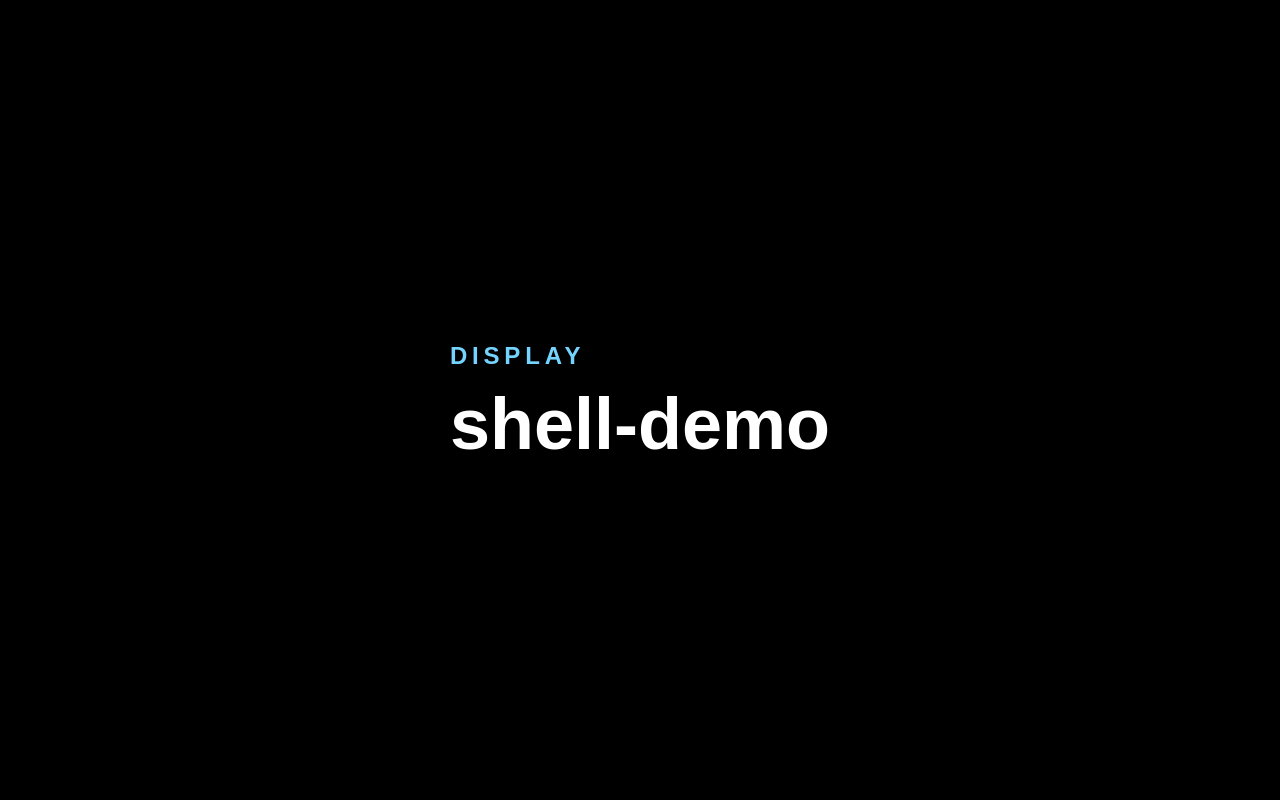
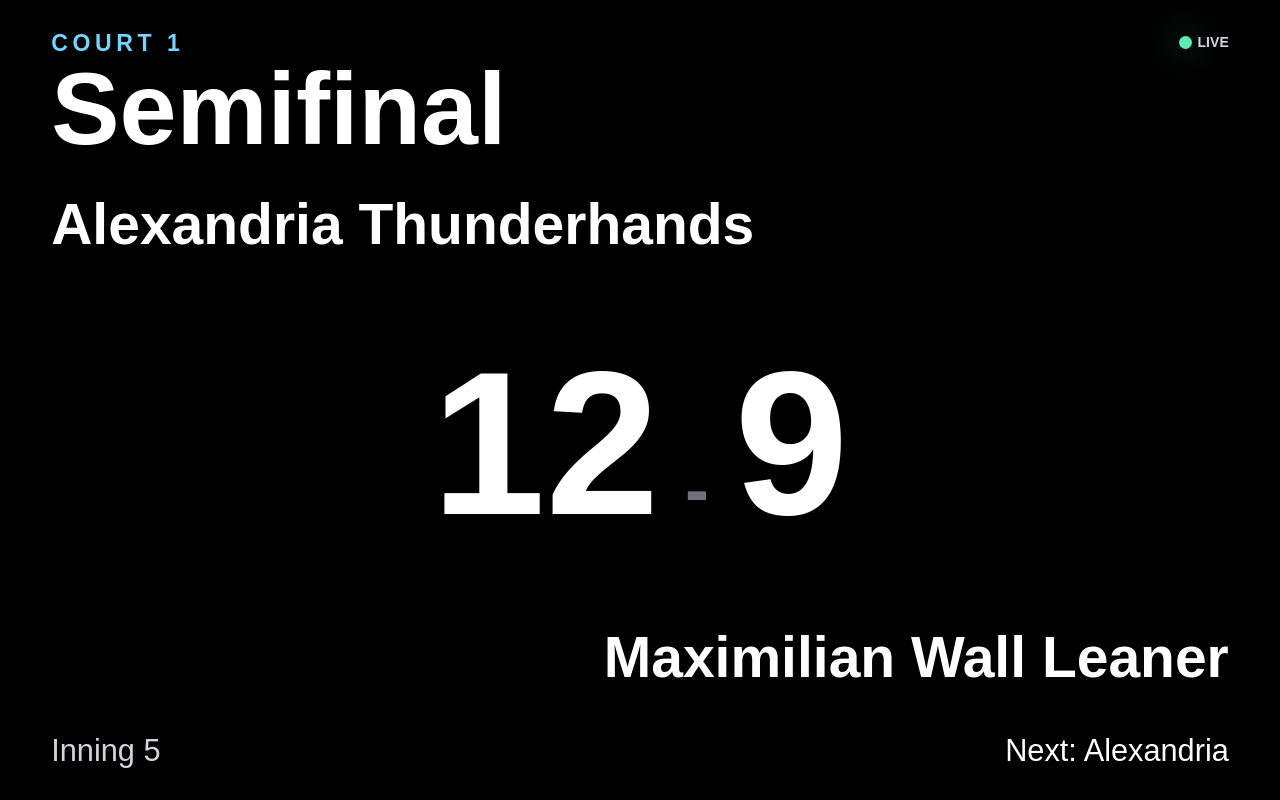
Before and after one commit to buddies-dev/wumbotron, a Next.js app: page /display/shell-demo in a window 1280 px wide. Built offline with nearby package versions, Linux system fonts and the light colour scheme.

Commit message:
Add display shell primitives

```diff
--- a/src/app/display/[matchId]/page.tsx
+++ b/src/app/display/[matchId]/page.tsx
@@ -1,3 +1,5 @@
+import { FitText } from "@/components/display/FitText";
+
 type DisplayPageProps = {
   params: Promise<{
     matchId: string;
@@ -10,12 +12,18 @@ export default async function DisplayPage({ params }: DisplayPageProps) {
   console.log("display match id:", matchId);
 
   return (
-    <main className="safe-area flex h-full items-center justify-center">
-      <div>
-        <p className="text-2xl font-semibold uppercase tracking-[0.2em] text-sky-300">
+    <main className="flex h-full items-center justify-center">
+      <div className="w-full text-center">
+        <p className="text-display-label font-semibold uppercase text-sky-300">
           Display
         </p>
-        <h1 className="mt-4 text-7xl font-bold tracking-normal">{matchId}</h1>
+        <FitText
+          className="mt-[2vmin] font-black tracking-normal"
+          minFontSize={72}
+          maxFontSize={280}
+        >
+          {matchId}
+        </FitText>
       </div>
     </main>
   );
--- a/src/app/display/layout.tsx
+++ b/src/app/display/layout.tsx
@@ -4,8 +4,8 @@ export default function DisplayLayout({
   children: React.ReactNode;
 }>) {
   return (
-    <section className="h-dvh overflow-hidden bg-black text-white">
-      {children}
+    <section className="h-dvh min-h-screen overflow-hidden bg-black text-white">
+      <div className="safe-tv h-full overflow-hidden">{children}</div>
     </section>
   );
 }
--- /dev/null
+++ b/src/app/display/shell-demo/page.tsx
@@ -0,0 +1,44 @@
+import { ConnectionDot } from "@/components/display/ConnectionDot";
+import { FitText } from "@/components/display/FitText";
+
+export default function DisplayShellDemoPage() {
+  return (
+    <main className="relative flex h-full flex-col justify-between">
+      <ConnectionDot status="live" className="absolute right-0 top-0" />
+
+      <header className="pr-[18vmin]">
+        <p className="text-display-label font-semibold uppercase text-sky-300">
+          Court 1
+        </p>
+        <h1 className="mt-[1vmin] text-[clamp(4rem,8vw,8rem)] leading-[0.9] font-black">
+          Semifinal
+        </h1>
+      </header>
+
+      <section className="grid min-h-0 flex-1 grid-rows-[auto_auto_auto] items-center gap-[2vmin]">
+        <div className="min-w-0">
+          <FitText className="h-[7vmin] font-black" maxFontSize={76}>
+            Alexandria Thunderhands
+          </FitText>
+        </div>
+
+        <div className="score-nums text-center text-[clamp(8rem,16vw,18rem)] leading-[0.82] font-black">
+          12
+          <span className="mx-[2vw] text-[0.35em] text-zinc-500">-</span>
+          9
+        </div>
+
+        <div className="min-w-0 text-right">
+          <FitText className="h-[7vmin] font-black" maxFontSize={76}>
+            Maximilian Wall Leaner
+          </FitText>
+        </div>
+      </section>
+
+      <footer className="flex items-end justify-between text-display-body text-zinc-300">
+        <span>Inning 5</span>
+        <span className="score-nums text-white">Next: Alexandria</span>
+      </footer>
+    </main>
+  );
+}
--- a/src/app/globals.css
+++ b/src/app/globals.css
@@ -22,3 +22,32 @@ body {
 @utility safe-area {
   padding: 5vh 5vw;
 }
+
+@utility safe-tv {
+  padding: clamp(2rem, 4vh, 5rem) clamp(2rem, 4vw, 6rem);
+}
+
+@utility text-display {
+  font-size: clamp(8rem, 18vw, 24rem);
+  line-height: 0.86;
+}
+
+@utility text-display-title {
+  font-size: clamp(4rem, 9vw, 12rem);
+  line-height: 0.94;
+}
+
+@utility text-display-label {
+  font-size: clamp(1.1rem, 1.8vw, 2.2rem);
+  letter-spacing: 0.2em;
+  line-height: 1;
+}
+
+@utility text-display-body {
+  font-size: clamp(1.5rem, 2.4vw, 3rem);
+  line-height: 1.15;
+}
+
+@utility score-nums {
+  font-variant-numeric: tabular-nums;
+}
--- a/src/app/page.tsx
+++ b/src/app/page.tsx
@@ -1,4 +1,22 @@
 export default function Home() {
+  const routes = [
+    {
+      href: "/display/test",
+      label: "Display shell",
+      description: "Placeholder match display route",
+    },
+    {
+      href: "/control/test",
+      label: "Control shell",
+      description: "Placeholder match control route",
+    },
+    {
+      href: "/display/shell-demo",
+      label: "Display demo",
+      description: "TV-safe layout and typography demo",
+    },
+  ];
+
   return (
     <main className="flex flex-1 items-center justify-center px-8 py-16">
       <section className="w-full max-w-3xl">
@@ -9,10 +27,27 @@ export default function Home() {
           Match display skeleton is ready.
         </h1>
         <p className="mt-6 max-w-2xl text-xl leading-8 text-zinc-300">
-          Placeholder routes are available at{" "}
-          <code className="text-sky-200">/display/test</code> and{" "}
-          <code className="text-sky-200">/control/test</code>.
+          Local route shells are ready for the next build slices.
         </p>
+        <div className="mt-10 grid gap-3 sm:grid-cols-3">
+          {routes.map((route) => (
+            <a
+              key={route.href}
+              href={route.href}
+              className="rounded-lg border border-white/15 bg-white/[0.03] p-4 transition hover:border-sky-300/70 hover:bg-sky-300/10"
+            >
+              <span className="block text-lg font-semibold text-white">
+                {route.label}
+              </span>
+              <span className="mt-2 block text-sm leading-5 text-zinc-400">
+                {route.description}
+              </span>
+              <code className="mt-4 block text-sm text-sky-200">
+                {route.href}
+              </code>
+            </a>
+          ))}
+        </div>
       </section>
     </main>
   );
--- /dev/null
+++ b/src/components/display/ConnectionDot.tsx
@@ -0,0 +1,40 @@
+type ConnectionStatus = "live" | "reconnecting" | "offline";
+
+type ConnectionDotProps = {
+  status: ConnectionStatus;
+  className?: string;
+};
+
+const statusStyles: Record<ConnectionStatus, string> = {
+  live: "bg-emerald-300 shadow-[0_0_2rem_rgba(110,231,183,0.65)]",
+  reconnecting: "bg-amber-300 shadow-[0_0_2rem_rgba(252,211,77,0.65)]",
+  offline: "bg-red-400 shadow-[0_0_2rem_rgba(248,113,113,0.55)]",
+};
+
+const statusLabels: Record<ConnectionStatus, string> = {
+  live: "Live",
+  reconnecting: "Reconnecting",
+  offline: "Offline",
+};
+
+export function ConnectionDot({ status, className }: ConnectionDotProps) {
+  return (
+    <div
+      className={[
+        "flex items-center gap-[0.7vmin] text-[clamp(0.8rem,1.1vw,1.4rem)] font-semibold uppercase text-zinc-300",
+        className,
+      ]
+        .filter(Boolean)
+        .join(" ")}
+      aria-label={`Connection status: ${statusLabels[status]}`}
+    >
+      <span
+        className={[
+          "block size-[clamp(0.7rem,1vw,1.2rem)] rounded-full",
+          statusStyles[status],
+        ].join(" ")}
+      />
+      <span>{statusLabels[status]}</span>
+    </div>
+  );
+}
--- /dev/null
+++ b/src/components/display/FitText.tsx
@@ -0,0 +1,104 @@
+"use client";
+
+import {
+  type CSSProperties,
+  type ReactNode,
+  useEffect,
+  useRef,
+  useState,
+} from "react";
+
+type FitTextProps = {
+  children: ReactNode;
+  className?: string;
+  minFontSize?: number;
+  maxFontSize?: number;
+};
+
+export function FitText({
+  children,
+  className,
+  minFontSize = 48,
+  maxFontSize = 260,
+}: FitTextProps) {
+  const containerRef = useRef<HTMLDivElement>(null);
+  const textRef = useRef<HTMLDivElement>(null);
+  const frameRef = useRef<number | null>(null);
+  const [fontSize, setFontSize] = useState(maxFontSize);
+
+  useEffect(() => {
+    const container = containerRef.current;
+    const text = textRef.current;
+
+    if (!container || !text) {
+      return;
+    }
+
+    const measure = () => {
+      const width = container.clientWidth;
+      const height = container.clientHeight || maxFontSize;
+
+      if (width === 0) {
+        return;
+      }
+
+      let low = minFontSize;
+      let high = maxFontSize;
+      let best = minFontSize;
+
+      while (low <= high) {
+        const mid = Math.floor((low + high) / 2);
+        text.style.fontSize = `${mid}px`;
+
+        if (text.scrollWidth <= width && text.scrollHeight <= height) {
+          best = mid;
+          low = mid + 1;
+        } else {
+          high = mid - 1;
+        }
+      }
+
+      setFontSize(best);
+    };
+
+    const scheduleMeasure = () => {
+      if (frameRef.current !== null) {
+        cancelAnimationFrame(frameRef.current);
+      }
+
+      frameRef.current = requestAnimationFrame(measure);
+    };
+
+    const observer = new ResizeObserver(scheduleMeasure);
+    observer.observe(container);
+    scheduleMeasure();
+
+    return () => {
+      observer.disconnect();
+
+      if (frameRef.current !== null) {
+        cancelAnimationFrame(frameRef.current);
+      }
+    };
+  }, [children, maxFontSize, minFontSize]);
+
+  const style = {
+    "--fit-text-size": `${fontSize}px`,
+  } as CSSProperties;
+
+  return (
+    <div
+      ref={containerRef}
+      className={className}
+      style={style}
+    >
+      <div
+        ref={textRef}
+        className="overflow-hidden whitespace-nowrap leading-[0.9]"
+        style={{ fontSize: "var(--fit-text-size)" }}
+      >
+        {children}
+      </div>
+    </div>
+  );
+}
```
